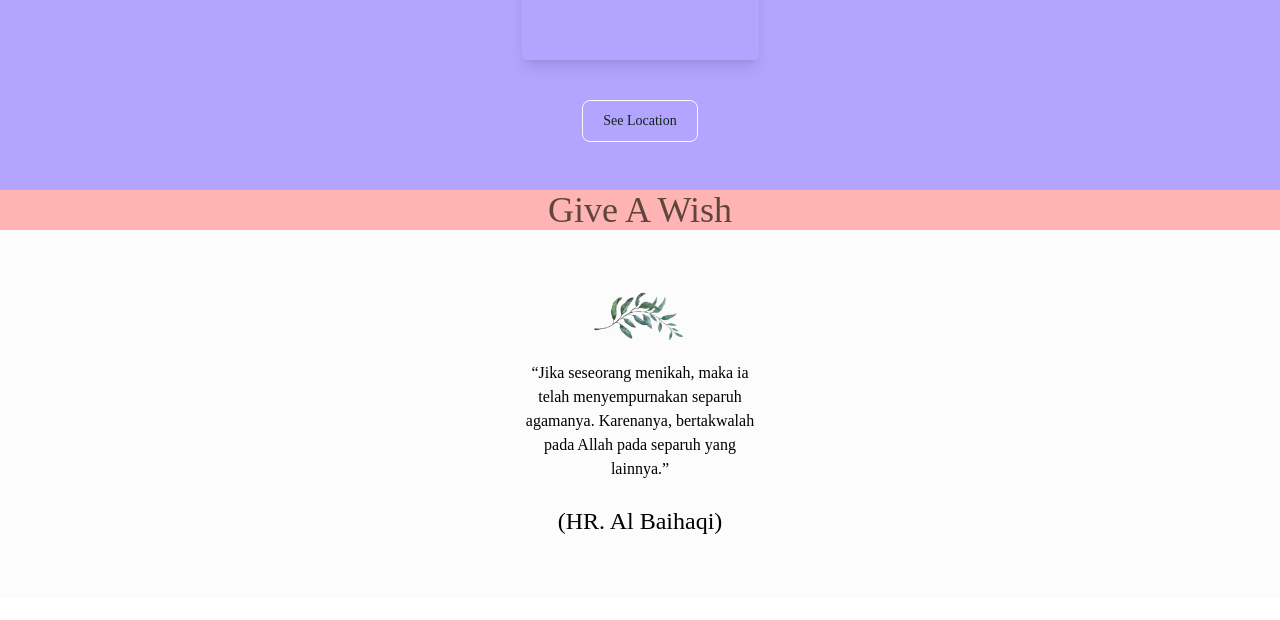
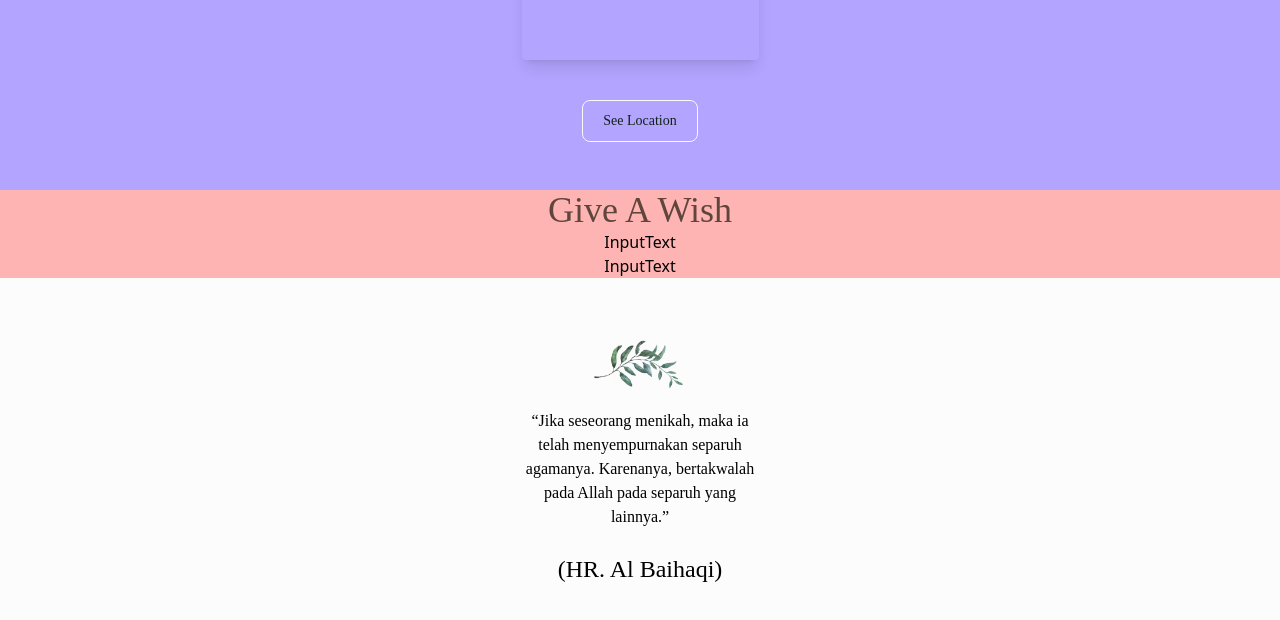
Before and after one commit to rijalmumtaz/wedding-invitation, a Next.js app: page / in a window 1280 px wide. Shown: the part 3349-3969 px from the top of the page. Before the commit the page ends 3947 px from the top, so only its background shows below. Built offline with nearby package versions, Linux system fonts and the light colour scheme; grey boxes are pictures that could not be loaded; a web font is replaced by a local one.

Commit message:
InputText Progress

```diff
--- a/elements/InputText/InputText.jsx
+++ /dev/null
@@ -1,5 +0,0 @@
-import React from "react";
-
-export default function InputText() {
-  return <div>InputText</div>;
-}
--- /dev/null
+++ b/elements/InputText/index.jsx
@@ -0,0 +1,40 @@
+import React from "react";
+import propTypes from "prop-types";
+
+export default function InputText(props) {
+  const {
+    name,
+    value,
+    prepend,
+    append,
+    type,
+    placeholder,
+    outerClassName,
+    inputClassName,
+  } = props;
+  const onChange = (e) => {
+    const target = {
+      target: {
+        name: name,
+        value: e.target.value,
+      },
+    };
+  };
+  return <div>InputText</div>;
+}
+
+InputText.defaultProps = {
+  type: "text",
+};
+
+InputText.propTypes = {
+  name: propTypes.string.isRequired,
+  value: propTypes.oneOfType([propTypes.number, propTypes.string]).isRequired,
+  onChange: propTypes.func.isRequired,
+  prepend: propTypes.oneOfType([propTypes.number, propTypes.string]),
+  append: propTypes.oneOfType([propTypes.number, propTypes.string]),
+  type: propTypes.string,
+  placeholder: propTypes.string,
+  outerClassName: propTypes.string,
+  inputClassName: propTypes.string,
+};
--- a/pages/index.jsx
+++ b/pages/index.jsx
@@ -5,12 +5,17 @@ import Invitation from "@/parts/Invitation";
 
 import Stepper, { Controller, MainContent } from "@/elements/Stepper";
 import Button from "@/elements/Button";
-import { useEffect } from "react";
+import { useEffect, useState } from "react";
 import Test from "@/parts/Test";
 
 const inter = Inter({ subsets: ["latin"] });
 
 export default function Home() {
+  const [data, setdata] = useState({
+    nickname: "",
+    wish: "",
+  });
+
   function requestFullScreen(element) {
     // Supports most browsers and their versions.
     var requestMethod =
@@ -31,13 +36,25 @@ export default function Home() {
     }
   }
 
+  const onChange = (e) => {
+    const target = {
+      ...data,
+      [e.target.name]: [e.target.value],
+    };
+  };
+
   useEffect(() => {
     var elem = document.documentElement;
     requestFullScreen(elem);
   });
   const steps = {
     main: {
-      content: <Invitation></Invitation>,
+      content: (
+        <Invitation
+          data={data}
+          onChange={onChange}
+        ></Invitation>
+      ),
     },
     cover: {
       content: <Test></Test>,
--- a/parts/Invitation.jsx
+++ b/parts/Invitation.jsx
@@ -1,8 +1,9 @@
 import React from "react";
 import Image from "next/image";
 import Button from "@/elements/Button";
+import InputText from "@/elements/InputText";
 
-export default function Invitation() {
+export default function Invitation({ data, onChange }) {
   return (
     <div className="">
       {/* Quote */}
@@ -153,6 +154,20 @@ export default function Invitation() {
       {/* Wish */}
       <div className="px-[27px] bg-pink-bg flex flex-col items-center">
         <h1 className="font-rozha-one text-4xl text-brown">Give A Wish</h1>
+        <InputText
+          id="nickname"
+          name="nickname"
+          value={data.nickname}
+          placeholder="Nama"
+          onChange={onChange}
+        />
+        <InputText
+          id="wish"
+          name="wish"
+          value={data.wish}
+          placeholder="Wish"
+          onChange={onChange}
+        />
       </div>
       {/* Wish End */}
       {/* Quote */}
```
